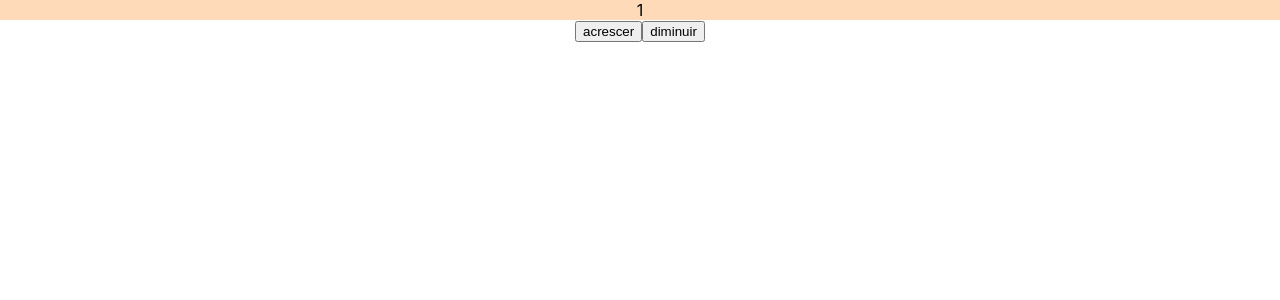
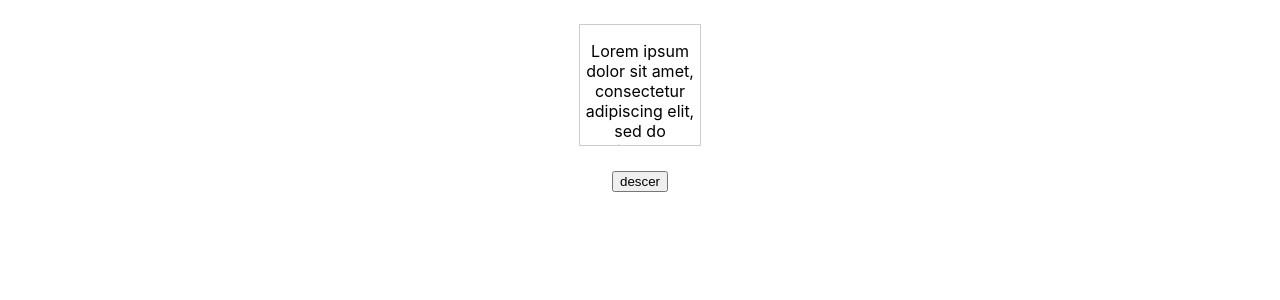
Before and after one commit to cadugr/2-hooks, a React (Create React App) app: page / in a window 1280 px wide. Shown: the top 300 px of the page. Built offline with nearby package versions, Linux system fonts and the light colour scheme.

Commit message:
Finalizando a aula 3.9 sobre o hook useImperativeHandle

```diff
--- a/src/App.tsx
+++ b/src/App.tsx
@@ -1,58 +1,20 @@
-import { useReducer } from 'react';
+import { useRef } from 'react';
 import './App.css';
+import ScrollableBox, { ScrollableRef } from './ScrollableBox';
 
-interface InitialState {
-  count: number
-}
-
-type Action =
-{type: 'DECREMENT'} |
-{type: 'INCREMENT', payload: number}
-
-const initialState: InitialState = {
-  count: 1
-}
-/**Essa função reducer, obrigatoriamente recebe o estado e uma ação.  Obrigatoriamente ela precisa
- * retornar um estado.
- */
-function reducer(state: InitialState, action: Action): InitialState {
-  switch (action.type) {
-    case 'INCREMENT':
-      return {
-        count: state.count + action.payload
-      }
-      case 'DECREMENT':
-        return {
-          count: state.count - 1
-        }
-      default:
-        return state
-  }
-}
 
 function App() {
 
-  /**O useReducer, espera dois parametros: uma função e o estado inicial*/
-  const [state, dispatch] = useReducer(reducer, initialState)
+  const boxRef = useRef<ScrollableRef>(null)
 
-  /**A idéia para utilizarmos o hook useReducer é para gerenciarmos estados locais de forma mais complexa.
-   * Funciona de forma muito parecida com o redux.  O método dispatch, faz com que a função reducer seja executada.
-   * O ideal para utilizar um reducer é quando temos muita lógica para gerenciar o nosso estado.
-   */
   return (
     <div className="App">
-      <div style={{backgroundColor: 'peachpuff'}}>
-        { state.count }
-      </div>
-      <button onClick={() => {
-        dispatch({ type: 'INCREMENT', payload: 2 })
-      }}>
-        acrescer
-      </button>
-      <button onClick={() => {
-        dispatch({ type: 'DECREMENT' })
-      }}>
-        diminuir
+      <ScrollableBox ref={boxRef} width={120} height={120}>
+        <p>Lorem ipsum dolor sit amet, consectetur adipiscing elit, sed do eiusmod tempor incididunt ut labore et dolore magna aliqua. Ut enim ad minim veniam, quis nostrud exercitation ullamco laboris nisi ut aliquip ex ea commodo consequat. Duis aute irure dolor in reprehenderit in voluptate velit esse cillum dolore eu fugiat nulla pariatur. Excepteur sint occaecat cupidatat non proident, sunt in culpa qui officia deserunt mollit anim id est laborum</p>
+      </ScrollableBox>
+      { /* @ts-ignore */}
+      <button onClick={()=> boxRef.current?.scrollToBottom()}>
+        descer
       </button>
     </div>
   );
--- /dev/null
+++ b/src/ScrollableBox.tsx
@@ -0,0 +1,38 @@
+import { forwardRef, PropsWithChildren, useImperativeHandle, useRef } from "react";
+
+type ScrollableBoxProps = PropsWithChildren<{
+    width: number,
+    height: number
+}>
+
+export type ScrollableRef = {
+    scrollToBottom: () => void
+}
+
+export default forwardRef<ScrollableRef, ScrollableBoxProps>((props, ref) => {
+    const currentRef = useRef<HTMLDivElement>(null)
+
+    useImperativeHandle(
+        ref,
+        () => ({
+            scrollToBottom() {
+                if(currentRef.current) {
+                    currentRef.current.scrollTop = currentRef.current?.scrollHeight
+                }
+            }
+        }),
+        []
+    )
+
+    return <div
+        ref={currentRef}
+        style={{
+            width: props.width,
+            height: props.height,
+            overflow: 'auto',
+            margin: '24px auto',
+            border: '1px solid #ccc'
+        }}>
+        {props.children}
+    </div>
+})
```
